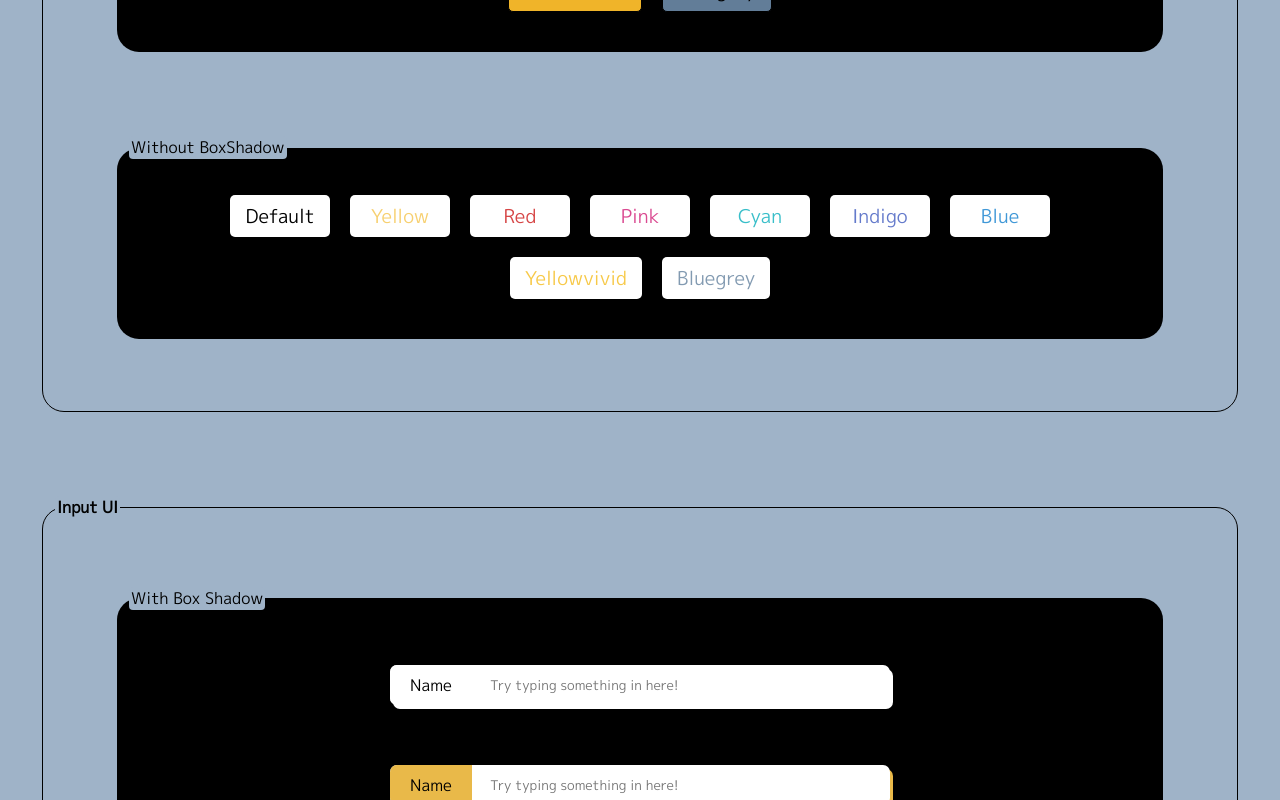
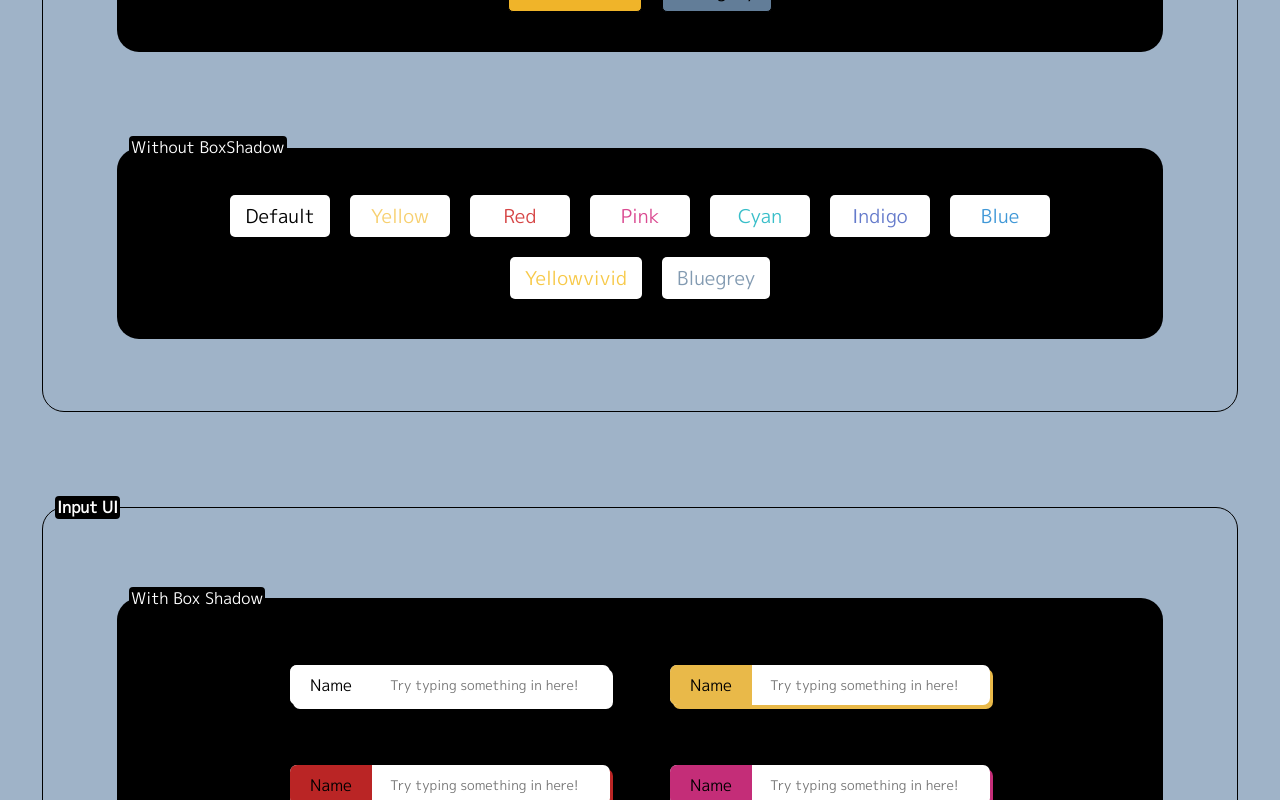
Before and after one commit to narendersaini32/void-ui, a React (Create React App) app: page / in a window 1280 px wide. Shown: the part 860-1660 px from the top of the page. Built offline with nearby package versions, Linux system fonts and the light colour scheme.

Commit message:
UI Improved

```diff
--- a/src/componets/avatar/index.jsx
+++ b/src/componets/avatar/index.jsx
@@ -1,6 +1,7 @@
 import React from 'react';
 import styled from 'styled-components';
 import PropTypes from 'prop-types';
+import colors from '../../consts/colors/colors.json';
 
 const StyledMain = styled.div`
 margin: 10px;
@@ -18,6 +19,7 @@ width: ${props => props.size}px;
   background:${props => props.background};
   color:${props => props.textColor};
   text-transform: uppercase;
+  border:2px solid white;
 `;
 const StyledImg = styled.img`
   width: 100%;
@@ -27,25 +29,29 @@ const StyledImg = styled.img`
 `;
 
 const Avatar = ({
-  src, size, letter, background, textColor,
-}) => (
-  <StyledMain size={size} background={background} textColor={textColor}>
-    {(letter && letter.substring(0, 2)) || <StyledImg src={src} />}
-  </StyledMain>
-);
+  src, size, letter, bgColor, textColor,
+}) => {
+  const colorNumber = ['400', '500'];
+  const background = colors[bgColor + colorNumber[1]] || bgColor;
+  return (
+    <StyledMain size={size} background={background} textColor={textColor}>
+      {(letter && letter.substring(0, 2)) || <StyledImg src={src} />}
+    </StyledMain>
+  );
+};
 
 Avatar.propTypes = {
   src: PropTypes.string,
   size: PropTypes.number,
   letter: PropTypes.string,
-  background: PropTypes.string,
+  bgColor: PropTypes.string,
   textColor: PropTypes.string,
 };
 Avatar.defaultProps = {
   src: 'https://i.kinja-img.com/gawker-media/image/upload/s--vSY-o42Q--/c_scale,f_auto,fl_progressive,q_80,w_800/ecq5rsk3n1nolujedskk.jpg',
   size: 40,
   letter: '',
-  background: 'black',
+  bgColor: 'black',
   textColor: 'white',
 };
 export default Avatar;
--- a/src/componets/home/avatarRender.jsx
+++ b/src/componets/home/avatarRender.jsx
@@ -1,23 +1,24 @@
 import React from 'react';
 import { Avatar } from '..';
 import { Container } from '../reuseable';
-import { grey300 } from '../../consts/colors/colors.json';
 
 
 const InputRender = () => (
   <Container title="avatar UI" fontWeight={600} borderColor="black" background="#9FB3C8" border={1}>
-    <Container title="image avatar" background={grey300} border={1}>
+    <Container title="image avatar">
       <Avatar />
       <Avatar size={60} />
       <Avatar size={70} />
       <Avatar size={80} />
     </Container>
 
-    <Container title="letter avatar" background={grey300} border={1}>
+    <Container title="letter avatar">
       <Avatar letter="a" />
-      <Avatar size={60} letter="b" />
-      <Avatar size={70} letter="c" />
-      <Avatar size={80} letter="ddddddddddd" />
+      <Avatar size={60} letter="b" bgColor="pink" />
+      <Avatar size={70} letter="c" bgColor="cyan" />
+      <Avatar size={80} letter="d" bgColor="indigo" />
+      <Avatar size={90} letter="e" bgColor="yellowvivid" />
+      <Avatar size={100} letter="f" bgColor="bluegrey" />
     </Container>
 
   </Container>
--- a/src/componets/input/index.jsx
+++ b/src/componets/input/index.jsx
@@ -23,7 +23,7 @@ const StyledLabel = styled.label`
 `;
 const StyledInput = styled.input`
   display: inline-block;
-  width: 500px;
+  width: 320px;
   height: 40px;
   box-sizing: border-box;
   outline: none;
--- a/src/componets/reuseable/container/index.jsx
+++ b/src/componets/reuseable/container/index.jsx
@@ -1,7 +1,7 @@
 import React from 'react';
 import styled from 'styled-components';
 import PropTypes from 'prop-types';
-import { grey300 } from '../../../consts/colors/colors.json';
+// import { grey200 } from '../../../consts/colors/colors.json';
 
 const StyledContainer = styled.div`
   padding: 20px ;
@@ -23,7 +23,8 @@ const Legend = styled.legend`
   text-transform: capitalize;
   font-weight: ${props => props.fontWeight};
   border-radius: 4px;
-  background:${grey300};
+  background:black;
+  color:white;
 `;
 
 const Container = ({
```
